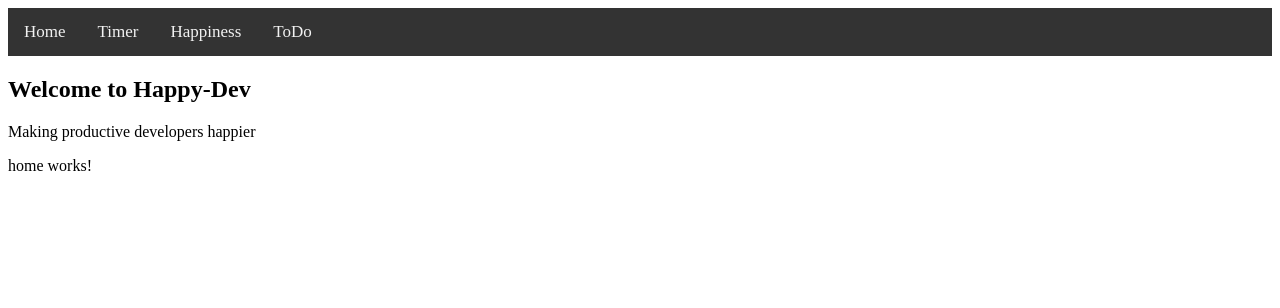
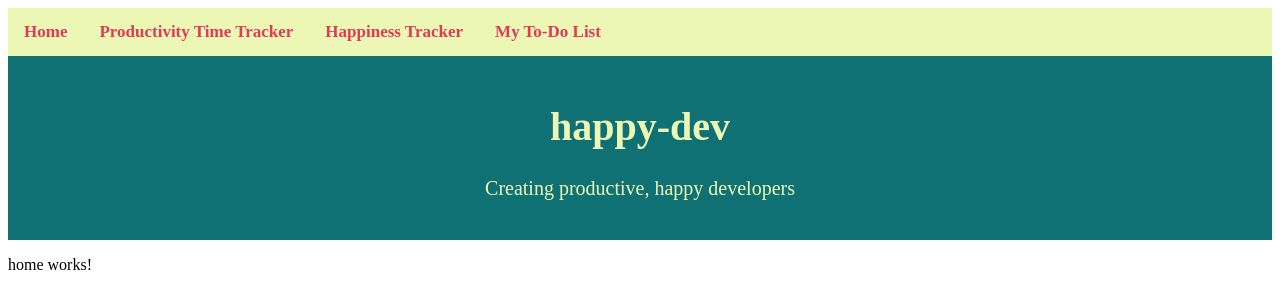
Before and after one commit to MaddyKapfhammer/happy-dev, an Angular app in the folder happy-dev-app/: page / in a window 1280 px wide. Shown: the top 308 px of the page. Built offline with nearby package versions, Linux system fonts and the light colour scheme.

Commit message:
Customize home screen with basic css.

```diff
--- a/happy-dev-app/src/app/app.component.css
+++ b/happy-dev-app/src/app/app.component.css
@@ -1,15 +1,16 @@
 .topnav{
-  background-color: #333;
+  background-color: #edf7b5;
   overflow: hidden;;
 }
 
 .topnav a {
   float: left;
-  color: #f2f2f2;
+  color: #df3b57;
   text-align: center;
   padding: 14px 16px;
   text-decoration: none;
   font-size: 17px;
+  font-weight: bold;
 }
 
 .topnav a:hover {
@@ -17,7 +18,10 @@
   color: black;
 }
 
-.topnav a.active {
-  background-color: #04AA6D;
-  color: white;
+.websiteheader {
+  padding: 20px;
+  text-align: center;
+  background: #0f7173;
+  color: #edf7b5;
+  font-size: 20px;
 }
--- a/happy-dev-app/src/app/app.component.html
+++ b/happy-dev-app/src/app/app.component.html
@@ -1,29 +1,16 @@
 <div class="topnav">
   <a routerLink="/">Home</a>
-  <a routerLink="/timer">Timer</a>
-  <a routerLink="/happiness">Happiness</a>
-  <a routerLink="/todo">ToDo</a>
+  <a routerLink="/timer">Productivity Time Tracker</a>
+  <a routerLink="/happiness">Happiness Tracker</a>
+  <a routerLink="/todo">My To-Do List</a>
 </div>
 
-<div>
-  <article>
-    <header>
-      <h1> Welcome to Happy-Dev</h1>
-    </header>
-    <section>
-      <p>Making productive developers happier</p>
-    </section>
-    <!-- <nav>
-      <ul>
-        <li><a routerLink="/">Home</a></li>
-        <li><a routerLink="/timer">Timer</a></li>
-        <li><a routerLink="/happiness">Happiness</a></li>
-        <li><a routerLink="/todo">ToDo</a></li>
-      </ul>
-    </nav> -->
-  </article>
+<div class="websiteheader">
+  <h1>happy-dev</h1>
+  <p>Creating productive, happy developers</p>
+</div>
+
 
   <main>
     <router-outlet></router-outlet>
   </main>
-</div>
```
